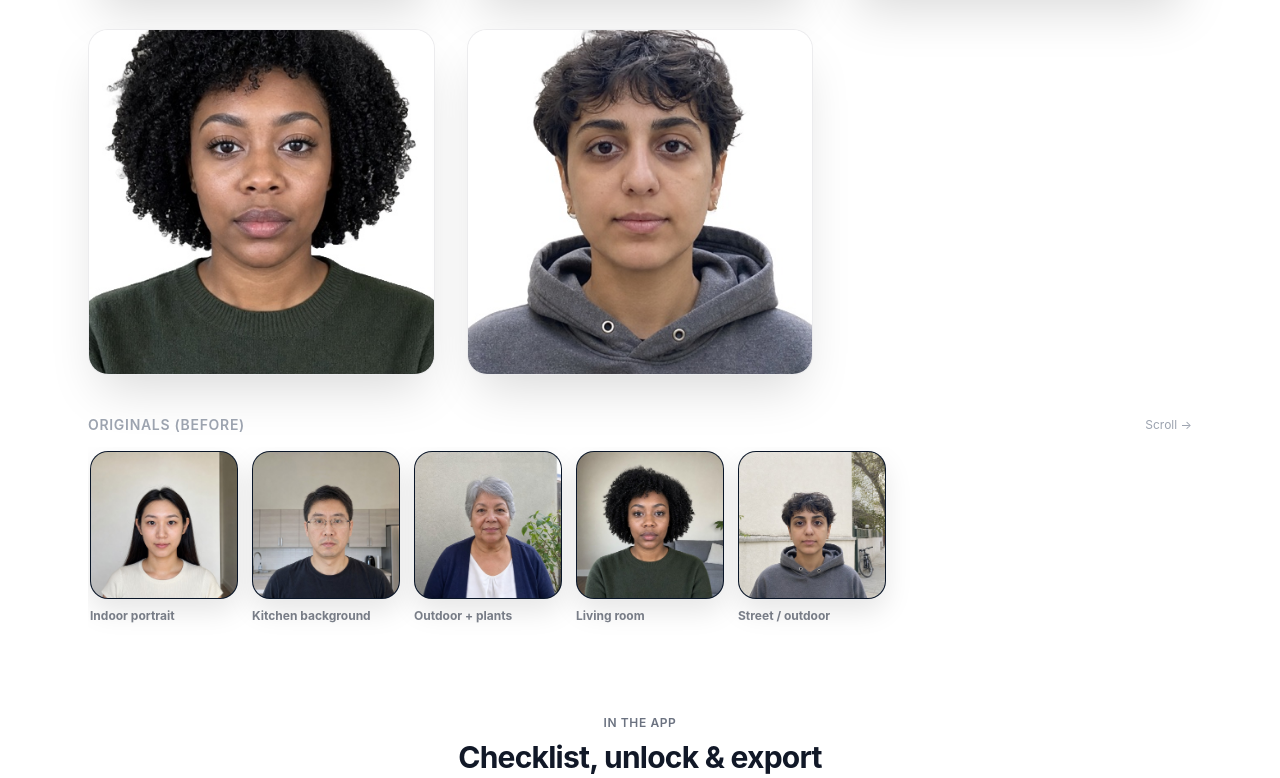
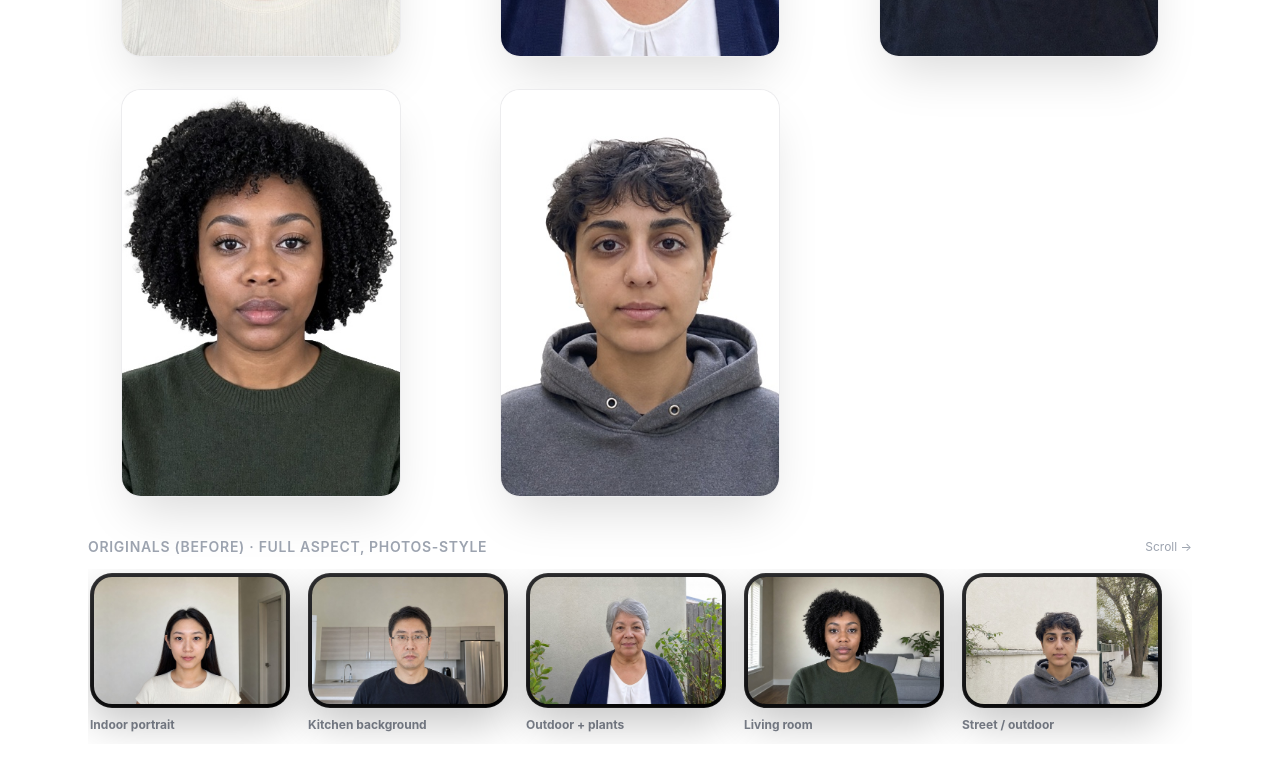
Before and after one commit to peterjiajunzhang/ChinaVisaPhotoCom, a plain HTML site: page index.html in a window 1280 px wide. Shown: the part 1528-2306 px from the top of the page. Drawn offline with nearby package versions, Linux system fonts and the light colour scheme.

Commit message:
Demos: originals at native aspect (Photos-style tiles); results at 33x48 ratio

```diff
--- a/index.html
+++ b/index.html
@@ -54,10 +54,14 @@
         .compliance-row:nth-child(8) { animation-delay: 0.54s; }
         .compliance-row:nth-child(9) { animation-delay: 0.61s; }
         .demo-wall-img {
-            aspect-ratio: 1;
+            aspect-ratio: 33 / 48;
             width: 100%;
+            max-width: 280px;
+            margin-left: auto;
+            margin-right: auto;
             height: auto;
             object-fit: cover;
+            object-position: center top;
             border-radius: 1.25rem;
             box-shadow: 0 25px 50px -12px rgba(0, 0, 0, 0.15);
             border: 1px solid rgba(15, 23, 42, 0.08);
@@ -65,7 +69,7 @@
         }
         .demo-film {
             display: flex;
-            gap: 14px;
+            gap: 18px;
             overflow-x: auto;
             padding: 4px 2px 10px;
             scroll-snap-type: x mandatory;
@@ -73,19 +77,31 @@
         }
         .demo-film::-webkit-scrollbar { height: 8px; }
         .demo-film::-webkit-scrollbar-thumb { background: rgba(15, 23, 42, 0.16); border-radius: 999px; }
-        .demo-film-item {
+        .demo-film-item--original {
             flex: 0 0 auto;
-            width: 148px;
             scroll-snap-align: start;
+            width: auto;
         }
-        .demo-film-thumb {
-            width: 148px;
-            height: 148px;
-            object-fit: cover;
+        /* iPhone Photos–style tile: natural aspect, letterboxed on dark “screen”, generous corner radius */
+        .demo-film-original-wrap {
+            width: min(200px, 52vw);
+            border-radius: 22px;
+            overflow: hidden;
+            background: linear-gradient(165deg, #2c2c2e 0%, #1c1c1e 40%, #000 100%);
+            box-shadow:
+                0 16px 40px rgba(0, 0, 0, 0.22),
+                inset 0 0 0 1px rgba(255, 255, 255, 0.06);
+            padding: 4px;
+        }
+        .demo-film-thumb-original {
+            width: 100%;
+            height: auto;
+            max-height: min(340px, 58vh);
+            display: block;
+            object-fit: contain;
+            object-position: center center;
             border-radius: 18px;
-            border: 1px solid rgba(15, 23, 42, 0.10);
-            box-shadow: 0 12px 28px rgba(0, 0, 0, 0.10);
-            background: #0a1628;
+            background: #000;
         }
         .demo-film-label {
             margin-top: 8px;
@@ -169,41 +185,51 @@
         <div class="max-w-6xl mx-auto px-6">
             <div class="text-center mb-14">
                 <h2 class="text-3xl md:text-4xl font-bold tracking-tight mb-4">Any background in.<br><span class="text-brand">White-backdrop China digital</span> out.</h2>
-                <p class="text-gray-500 text-lg max-w-3xl mx-auto">Real examples: living room, kitchen, outdoors — then clean cutouts on white, ready for cropping to China’s digital photo frame.</p>
+                <p class="text-gray-500 text-lg max-w-3xl mx-auto">Real examples: living room, kitchen, outdoors — then clean cutouts on white, cropped to <strong class="text-gray-700">33×48</strong> visa proportions (same as embassy print reference).</p>
             </div>
 
-            <div class="grid sm:grid-cols-2 lg:grid-cols-3 gap-6 md:gap-8 max-w-6xl mx-auto">
-                <figure><img src="demos/demo-01-result.png" alt="China visa style result 1" class="demo-wall-img" width="800" height="800" decoding="async"></figure>
-                <figure><img src="demos/demo-02-result.png" alt="China visa style result 2" class="demo-wall-img" width="800" height="800" decoding="async"></figure>
-                <figure><img src="demos/demo-03-result.png" alt="China visa style result 3" class="demo-wall-img" width="800" height="800" decoding="async"></figure>
-                <figure><img src="demos/demo-04-result.png" alt="China visa style result 4" class="demo-wall-img" width="800" height="800" decoding="async"></figure>
-                <figure class="sm:col-span-2 lg:col-span-1 lg:max-w-md lg:mx-auto"><img src="demos/demo-05-result.png" alt="China visa style result 5" class="demo-wall-img" width="800" height="800" decoding="async"></figure>
+            <div class="grid sm:grid-cols-2 lg:grid-cols-3 gap-6 md:gap-8 max-w-6xl mx-auto justify-items-center">
+                <figure class="w-full flex flex-col items-center"><img src="demos/demo-01-result.png" alt="China visa style result 1" class="demo-wall-img" width="330" height="480" decoding="async"></figure>
+                <figure class="w-full flex flex-col items-center"><img src="demos/demo-02-result.png" alt="China visa style result 2" class="demo-wall-img" width="330" height="480" decoding="async"></figure>
+                <figure class="w-full flex flex-col items-center"><img src="demos/demo-03-result.png" alt="China visa style result 3" class="demo-wall-img" width="330" height="480" decoding="async"></figure>
+                <figure class="w-full flex flex-col items-center"><img src="demos/demo-04-result.png" alt="China visa style result 4" class="demo-wall-img" width="330" height="480" decoding="async"></figure>
+                <figure class="w-full sm:col-span-2 lg:col-span-1 flex flex-col items-center"><img src="demos/demo-05-result.png" alt="China visa style result 5" class="demo-wall-img" width="330" height="480" decoding="async"></figure>
             </div>
 
             <div class="mt-10 max-w-6xl mx-auto">
                 <div class="flex items-center justify-between gap-4 mb-3">
-                    <p class="text-sm font-semibold text-gray-400 uppercase tracking-wider">Originals (before)</p>
+                    <p class="text-sm font-semibold text-gray-400 uppercase tracking-wider">Originals (before) · full aspect, Photos-style</p>
                     <p class="text-xs text-gray-400 hidden sm:block">Scroll &rarr;</p>
                 </div>
                 <div class="demo-film" aria-label="Original photo strip">
-                    <div class="demo-film-item">
-                        <img src="demos/demo-01-original.png" alt="Original 1" class="demo-film-thumb" width="296" height="296" decoding="async">
+                    <div class="demo-film-item--original">
+                        <div class="demo-film-original-wrap">
+                            <img src="demos/demo-01-original.png" alt="Original 1" class="demo-film-thumb-original" decoding="async">
+                        </div>
                         <div class="demo-film-label">Indoor portrait</div>
                     </div>
-                    <div class="demo-film-item">
-                        <img src="demos/demo-02-original.png" alt="Original 2" class="demo-film-thumb" width="296" height="296" decoding="async">
+                    <div class="demo-film-item--original">
+                        <div class="demo-film-original-wrap">
+                            <img src="demos/demo-02-original.png" alt="Original 2" class="demo-film-thumb-original" decoding="async">
+                        </div>
                         <div class="demo-film-label">Kitchen background</div>
                     </div>
-                    <div class="demo-film-item">
-                        <img src="demos/demo-03-original.png" alt="Original 3" class="demo-film-thumb" width="296" height="296" decoding="async">
+                    <div class="demo-film-item--original">
+                        <div class="demo-film-original-wrap">
+                            <img src="demos/demo-03-original.png" alt="Original 3" class="demo-film-thumb-original" decoding="async">
+                        </div>
                         <div class="demo-film-label">Outdoor + plants</div>
                     </div>
-                    <div class="demo-film-item">
-                        <img src="demos/demo-04-original.png" alt="Original 4" class="demo-film-thumb" width="296" height="296" decoding="async">
+                    <div class="demo-film-item--original">
+                        <div class="demo-film-original-wrap">
+                            <img src="demos/demo-04-original.png" alt="Original 4" class="demo-film-thumb-original" decoding="async">
+                        </div>
                         <div class="demo-film-label">Living room</div>
                     </div>
-                    <div class="demo-film-item">
-                        <img src="demos/demo-05-original.png" alt="Original 5" class="demo-film-thumb" width="296" height="296" decoding="async">
+                    <div class="demo-film-item--original">
+                        <div class="demo-film-original-wrap">
+                            <img src="demos/demo-05-original.png" alt="Original 5" class="demo-film-thumb-original" decoding="async">
+                        </div>
                         <div class="demo-film-label">Street / outdoor</div>
                     </div>
                 </div>
```
